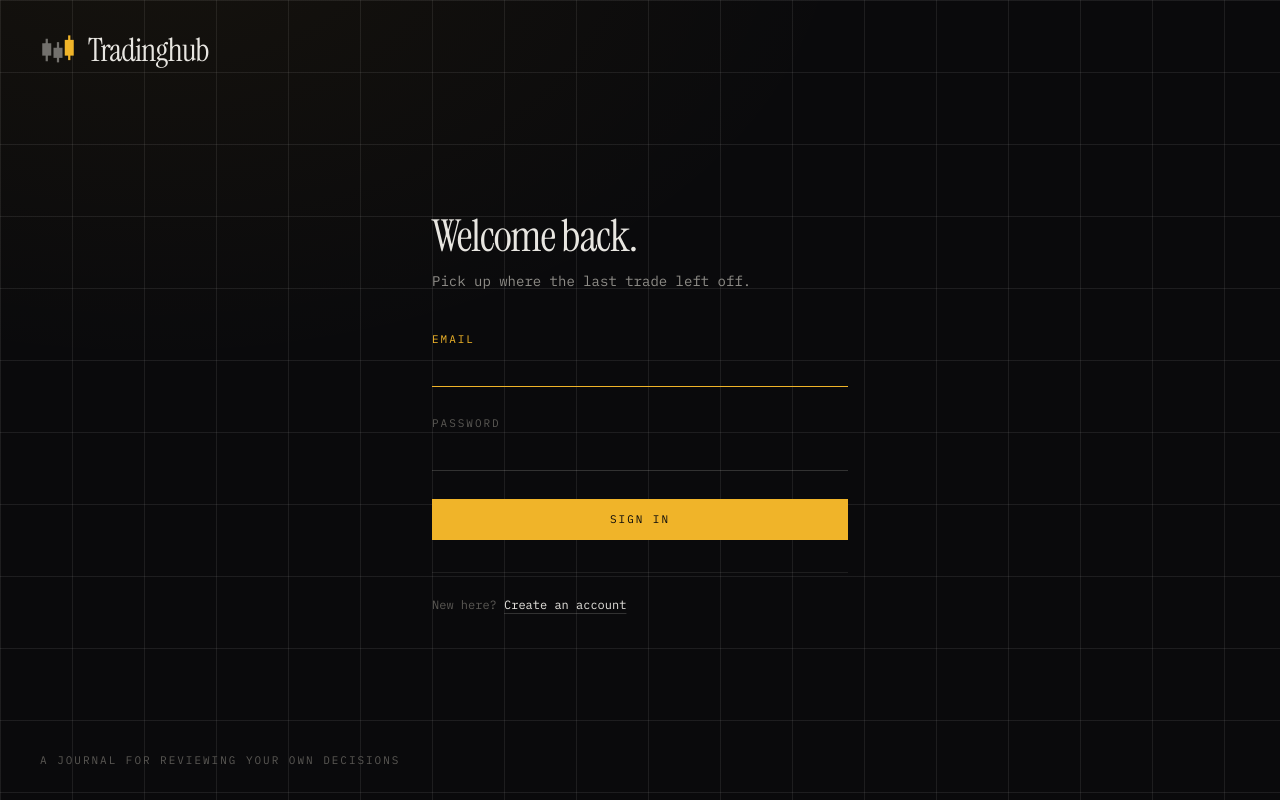
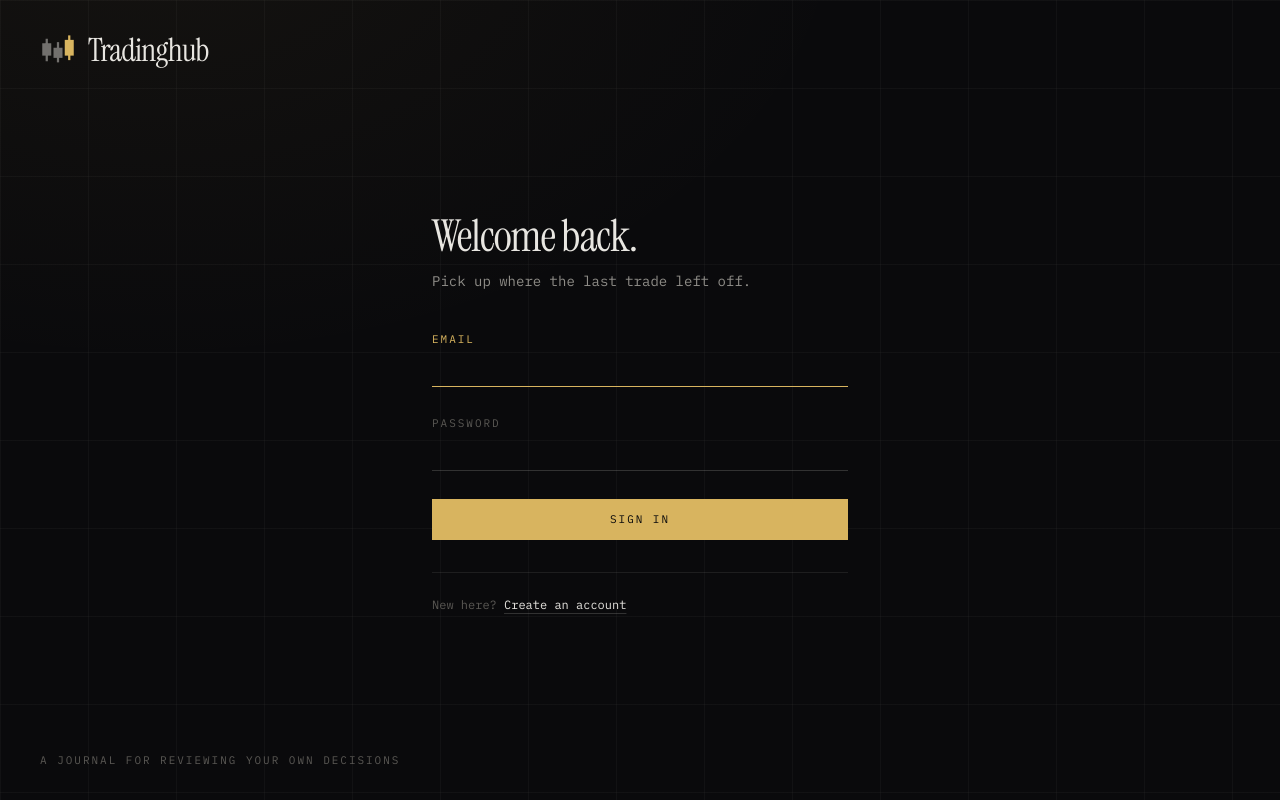
Before and after one commit to vigu2021/Tradinghub, a Next.js app in the folder frontend/: page /login in a window 1280 px wide. Built offline with nearby package versions, Linux system fonts and the light colour scheme; no server answers.

Commit message:
Soften the ledger grid and shift the accent off orange

```diff
--- a/frontend/src/app/globals.css
+++ b/frontend/src/app/globals.css
@@ -15,8 +15,11 @@
   --ink-faint: #5a5854;
   --rule: rgba(232, 230, 225, 0.09);
   --rule-strong: rgba(232, 230, 225, 0.18);
-  --accent: #f0b429;
-  --accent-dim: rgba(240, 180, 41, 0.14);
+  /* Dimmer than --rule: the ledger grid is texture, not a border, and it has to survive
+     sitting behind a table of trades without competing with its own row lines. */
+  --grid: rgba(232, 230, 225, 0.035);
+  --accent: #d8b45f;
+  --accent-dim: rgba(216, 180, 95, 0.14);
   --danger: #f08a7a;
 }
 
@@ -43,15 +46,15 @@ body {
   background-image:
     radial-gradient(
       110ch 70ch at 12% -10%,
-      rgba(240, 180, 41, 0.05),
+      rgba(216, 180, 95, 0.05),
       transparent 70%
     ),
-    linear-gradient(var(--rule) 1px, transparent 1px),
-    linear-gradient(90deg, var(--rule) 1px, transparent 1px);
+    linear-gradient(var(--grid) 1px, transparent 1px),
+    linear-gradient(90deg, var(--grid) 1px, transparent 1px);
   background-size:
     100% 100%,
-    100% 4.5rem,
-    4.5rem 100%;
+    100% 5.5rem,
+    5.5rem 100%;
   -webkit-font-smoothing: antialiased;
 }
 
```
